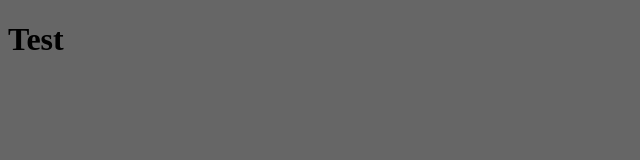
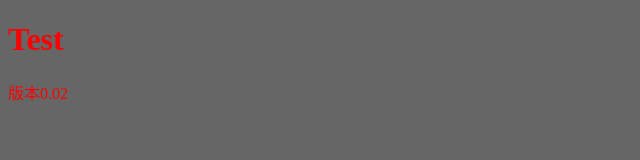
Before and after one commit to LeoChao5684/ProJect, a plain HTML site: page index.html in a window 1280 px wide. Shown: the whole page, without its empty margins (0-640 px from the left). Drawn offline with Linux system fonts and the light colour scheme.

Commit message:
版本 0.02

```diff
--- a/index.html
+++ b/index.html
@@ -12,5 +12,6 @@
     <p>
         <h1>Test</h1>
     </p>
+    <p> 版本0.02 </p>
 </body>
 </html>
--- a/styles/style.scss
+++ b/styles/style.scss
@@ -1,3 +1,4 @@
 *{
    background-color: #666666;
+   color: #ff0000;
 }
```
Also changed, not shown: styles/style.css, 1 other file.
